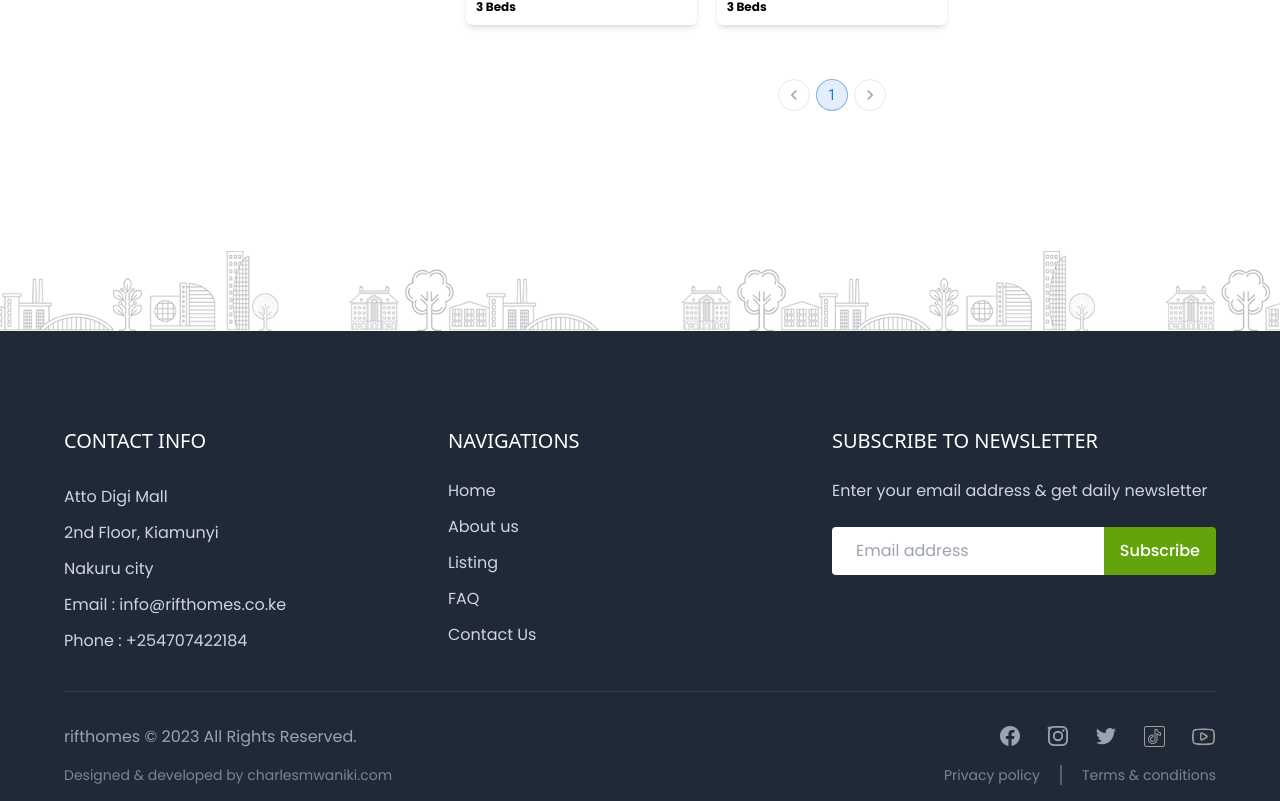
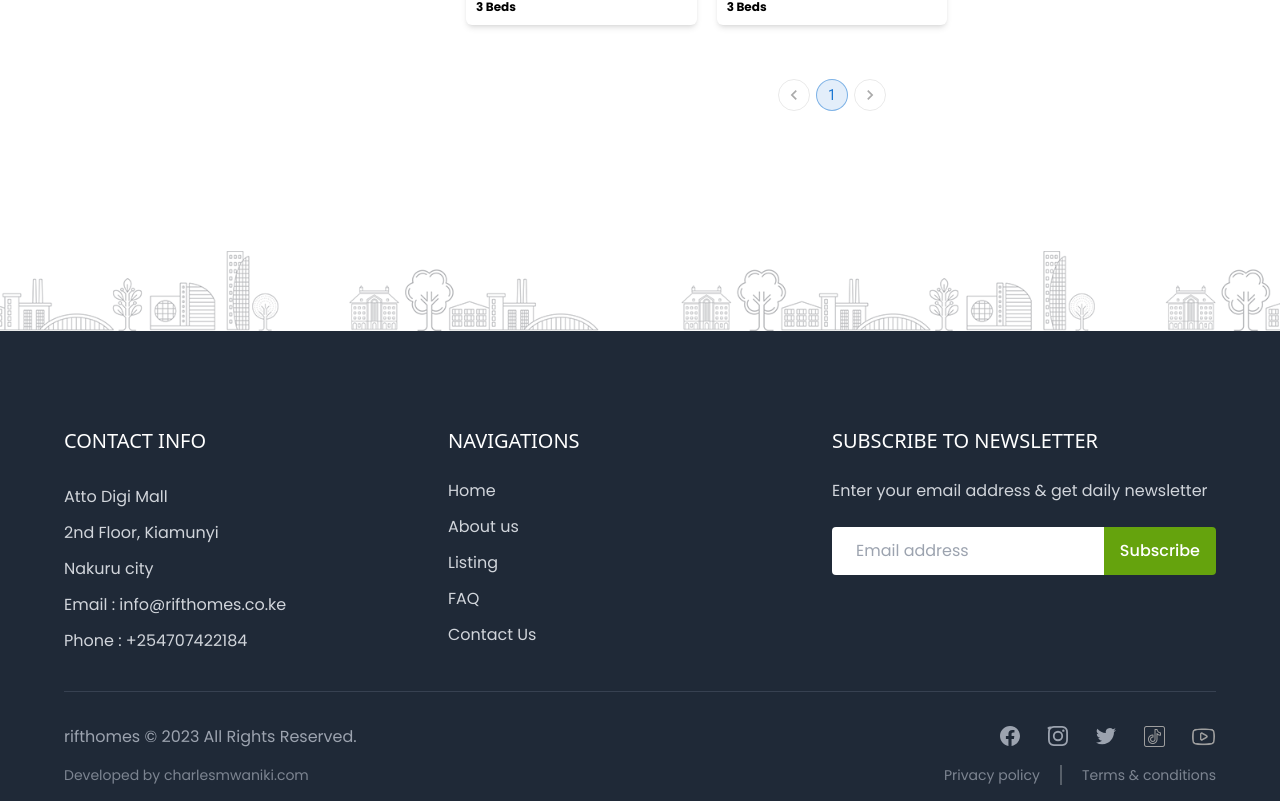
Before and after one commit to lord-charles/real-estate, a Next.js app: page /sale in a window 1280 px wide. Shown: the part 1349-2150 px from the top of the page. Built offline with nearby package versions, Linux system fonts and the light colour scheme.

Commit message:
first commit

```diff
--- a/app/components/Footer/Footer.js
+++ b/app/components/Footer/Footer.js
@@ -42,7 +42,7 @@ const Footer = () => {
                       <Link className="text-gray-300" href="/#">
                         Home
                       </Link>
-                      <Link className="text-gray-300" href="/#">
+                      <Link className="text-gray-300" href="/about">
                         About us
                       </Link>
                       <Link className="text-gray-300" href="/listing">
@@ -182,9 +182,12 @@ const Footer = () => {
 
             {/* All Rights Reserved */}
             <div className="py-4 md:flex justify-between ">
-              <h4 className=" opacity-75  text-center md:text-start text-sm text-gray-400">
-                Designed & developed by charlesmwaniki.com
-              </h4>
+              <Link
+                href="https://charlesmwaniki.com/"
+                className=" opacity-75  text-center md:text-start text-sm text-gray-400"
+              >
+                Developed by charlesmwaniki.com
+              </Link>
               <div className="flex gap-5 mt-5 md:mt-0 justify-center md:justify-start">
                 <h4 className="text-gray-400 opacity-75 text-sm font-normal">
                   <Link href="/" target="_blank">
```
Also changed, not shown: 1 other file (tests, documents, lock files or other folders).
